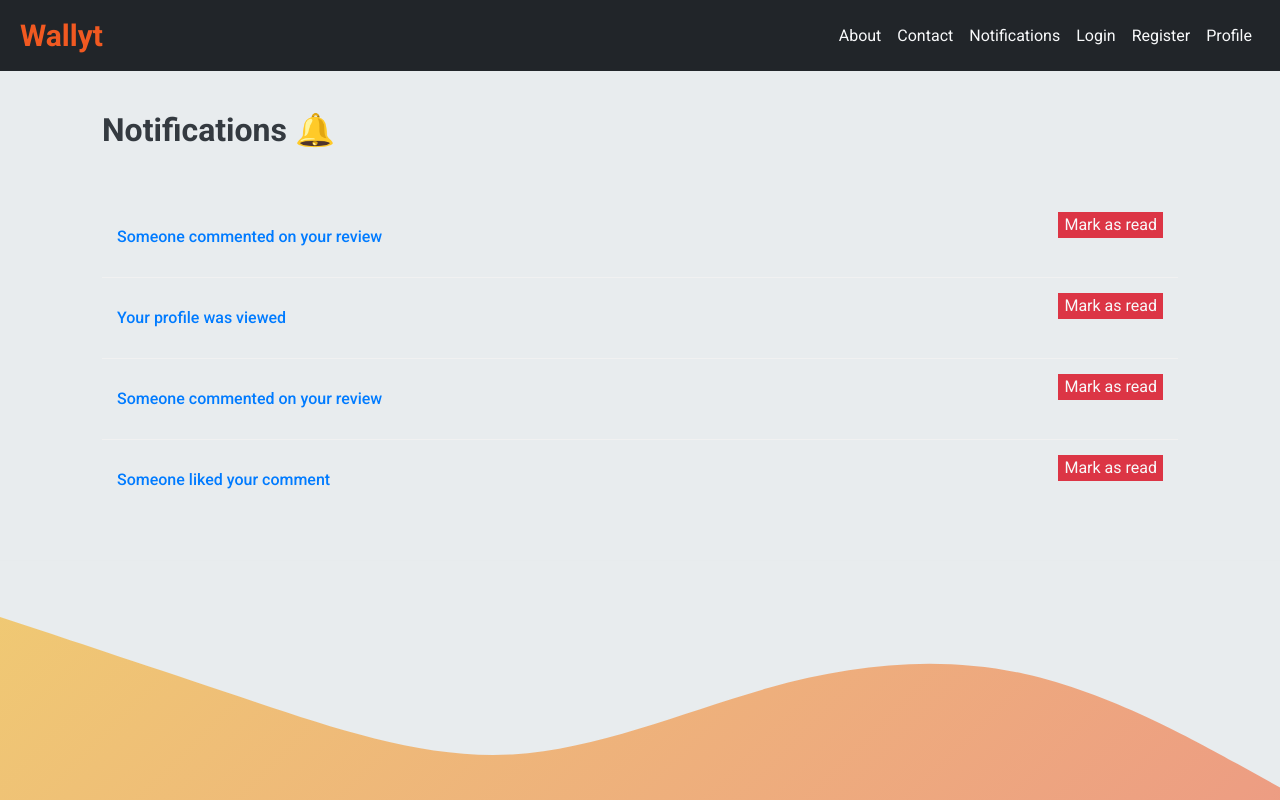
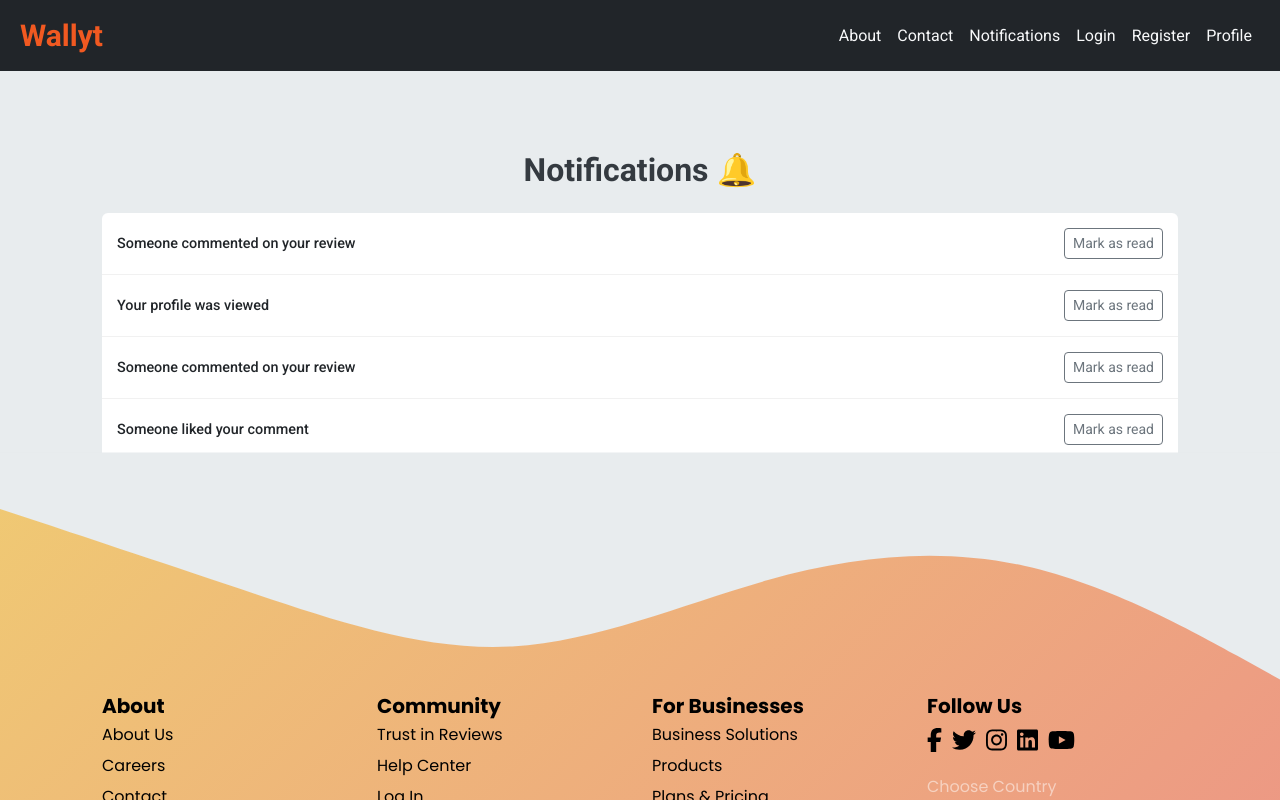
Before and after one commit to saraabdelrhman/wallet-market-master, a React (Create React App) app: page /Notifications in a window 1280 px wide. Shown: the top 800 px of the page. Built offline with nearby package versions, Linux system fonts and the light colour scheme; no server answers.

Commit message:
notificaiton

```diff
--- a/src/components/Notifications.js
+++ b/src/components/Notifications.js
@@ -1,6 +1,6 @@
 import React, { useState, useEffect } from 'react';
+import { Link } from 'react-router-dom';
 import './Notifications.css';
-import { Link } from 'react-router-dom';
 
 const Notifications = () => {
   const fakeData = [
@@ -36,17 +36,26 @@ const Notifications = () => {
   };
 
   return (
-    <div className="notifications container">
-      <h2 className="mb-5 mt-2 fw-bold">Notifications 🔔</h2>
-      <ul className="notifications-list mb-5">
+    <div className="notifications container mt-5">
+      <h2 className="mb-4 fw-bold text-center">Notifications 🔔</h2>
+      <ul className="notifications-list list-group">
         {notifications.map(notification => (
-          <li key={notification.id} className={notification.read ? 'read' : 'unread'}>
-            <Link to="#" onClick={() => markAsRead(notification.id)}>
+          <li
+            key={notification.id}
+            className={`list-group-item d-flex justify-content-between align-items-center ${
+              notification.read ? 'read' : 'unread'
+            }`}
+          >
+            <Link
+              to="#"
+              onClick={() => markAsRead(notification.id)}
+              className={`notification-message ${notification.read ? 'text-muted' : 'text-dark'}`}
+            >
               {notification.message}
             </Link>
             {!notification.read && (
               <button
-                className="bg-danger text-light border-0 mb-4 "
+                className="btn btn-sm btn-outline-secondary ms-3"
                 onClick={() => markAsRead(notification.id)}
               >
                 Mark as read
```
